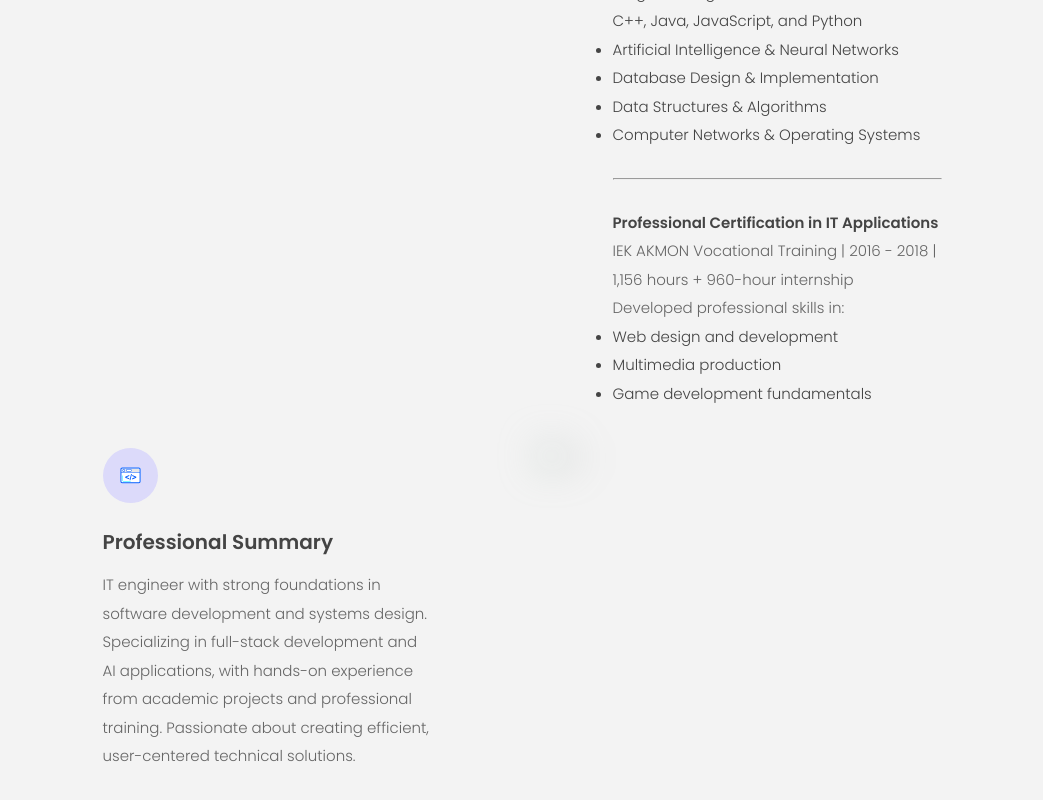
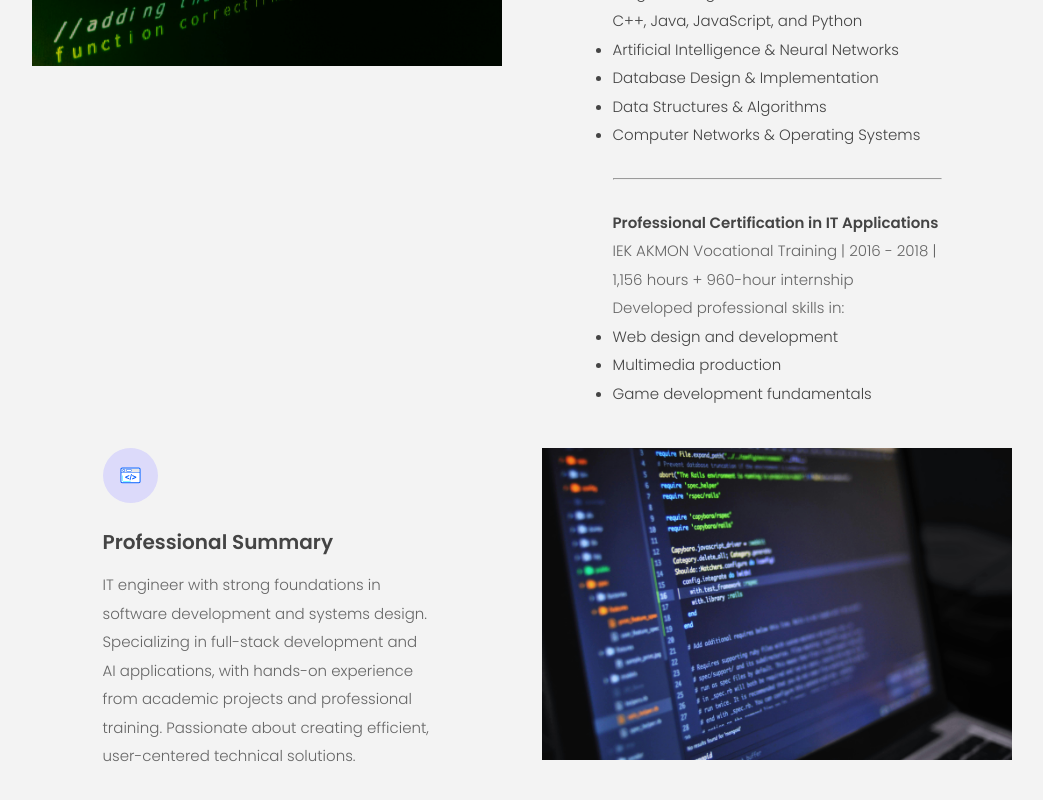
Before and after one commit to cdrapos/mySite, a plain HTML site: page index.html in a window 1280 px wide. Shown: the part 1466-2266 px from the top of the page, without its empty margins (118-1161 px from the left). Drawn offline with Linux system fonts and the light colour scheme.

Commit message:
Update index.html

```diff
--- a/index.html
+++ b/index.html
@@ -7,7 +7,7 @@
     <link
       rel="shortcut icon"
       type="image/png"
-      href="img/Programmer-Line-Icon-Graphics-.jpg"
+      href="Programmer-Line-Icon-Graphics-.jpg"
     />
     <link
       href="https://fonts.googleapis.com/css?family=Poppins:300,400,500,600&display=swap"
@@ -72,7 +72,7 @@
         </h1>
         <h4>With passion for programming.</h4>
         <button class="btn--text btn--scroll-to">Learn more &DownArrow;</button>
-       <img src="img/Hero-main.png" class="header__img" alt="About me Code" />
+       <img src="Hero-main.png" class="header__img" alt="About me Code" />
       </div>
     </header>
 
@@ -86,8 +86,8 @@
       </div>
       <div class="about">
         <img
-          src="img/pexels2.jpg""
-          data-src="img/pexels2.jpg"
+          src="pexels2.jpg""
+          data-src="pexels2.jpg"
           alt="Computer"
           class="about__img lazy-img"
         />
@@ -129,8 +129,8 @@
             user-centered technical solutions.</p>
         </div>
         <img
-          src="img/pexels3.jpg"
-          data-src="img/pexels3.jpg"
+          src="pexels3.jpg"
+          data-src="pexels3.jpg"
           alt="Code"
           class="about__img lazy-img"
         />
```
